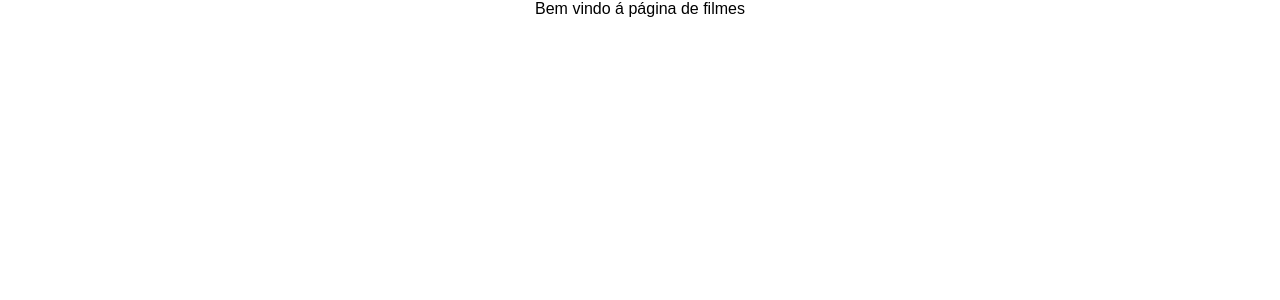
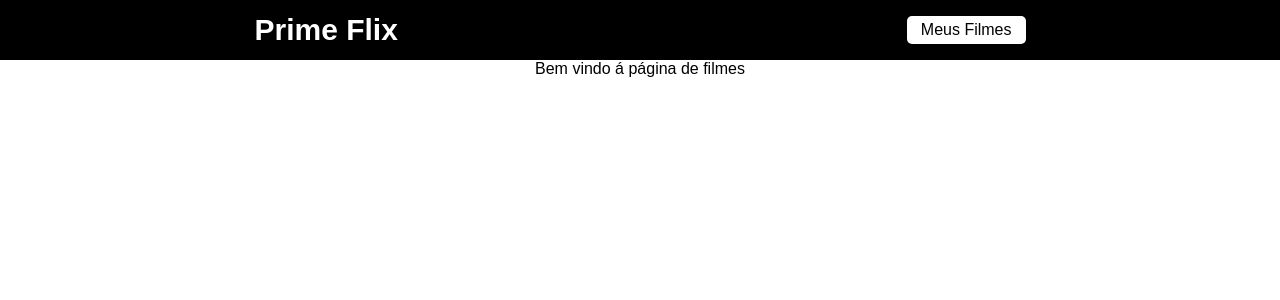
Before and after one commit to MarcosVinicius556/movie-viewer, a React (Vite) app: page /filme/1 in a window 1280 px wide. Shown: the top 300 px of the page. Built offline with nearby package versions, Linux system fonts and the light colour scheme.

Commit message:
Header criado

```diff
--- a/src/components/Header/header.css
+++ b/src/components/Header/header.css
@@ -0,0 +1,25 @@
+header{
+    display: flex;
+    align-items: center;
+    justify-content: space-around;
+    width: 100%;
+    height: 60px;
+    background: #000000;
+}
+
+.logo{
+    text-decoration: none;
+    font-size: 30px;
+    cursor: pointer;
+    color: #fff;
+    font-weight: bold;
+}
+
+.favoritos{
+    cursor: pointer;
+    background-color: #fff;
+    padding: 5px 14px;
+    text-decoration: none;
+    color: #000000;
+    border-radius: 5px;
+}
--- a/src/components/Header/index.jsx
+++ b/src/components/Header/index.jsx
@@ -1,8 +1,11 @@
+import './header.css';
+import { Link } from 'react-router-dom';
 
 function Header() {
   return (
     <header>
-
+        <Link className="logo" to="/" >Prime Flix</Link>
+        <Link className="favoritos" to="/favoritos" >Meus Filmes</Link>
     </header>
   )
 }
```
